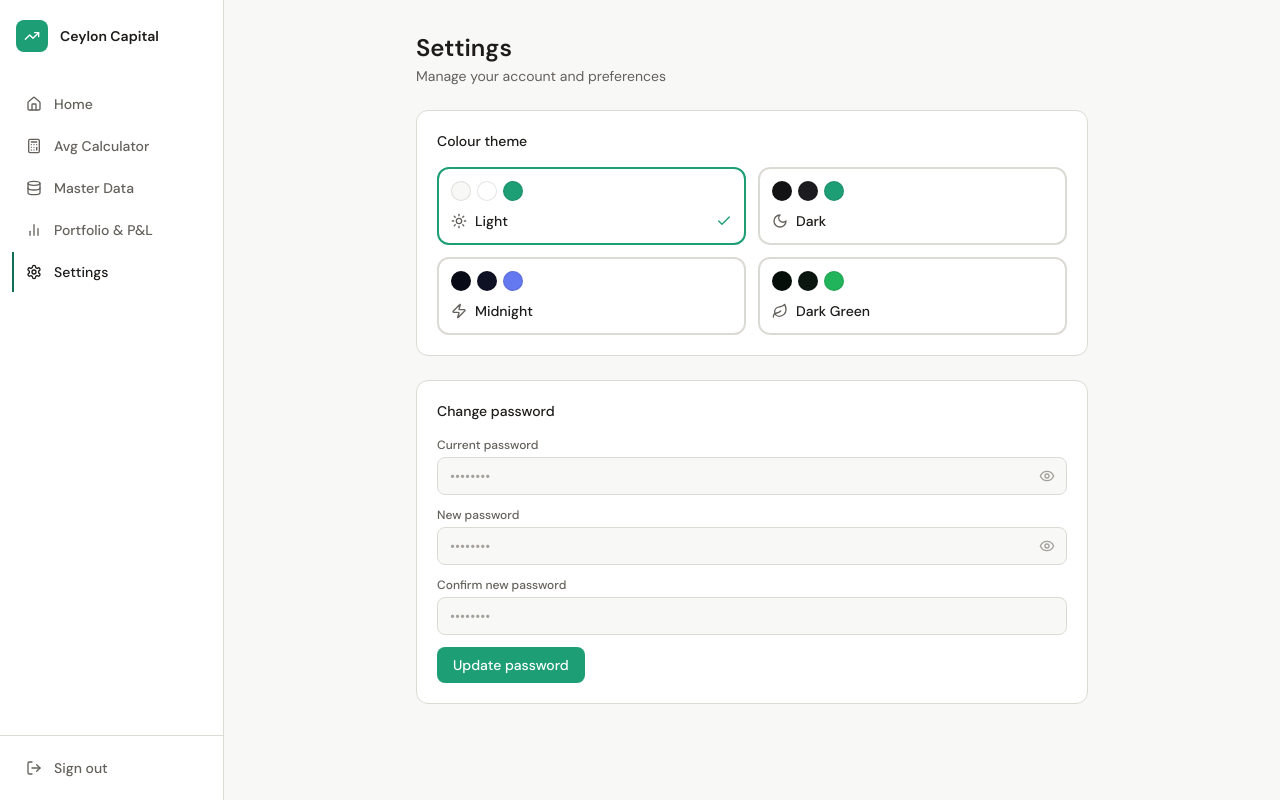
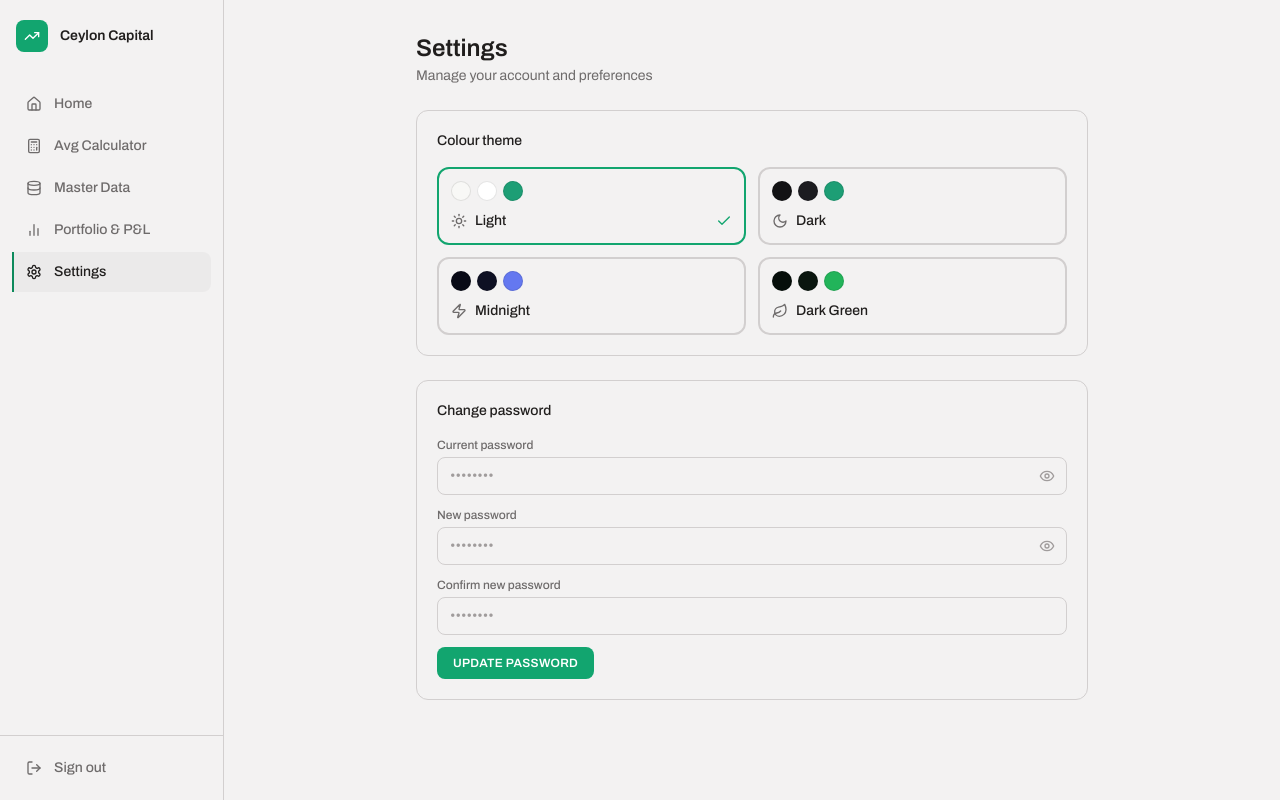
Before and after one commit to miyuru404/PortfolioManager, a Next.js app: page /settings in a window 1280 px wide. Built offline with nearby package versions, Linux system fonts and the light colour scheme; no server answers.

Commit message:
Update design tokens, typography and shared component styles

```diff
--- a/app/globals.css
+++ b/app/globals.css
@@ -3,17 +3,20 @@
 @tailwind utilities;
 
 :root {
-  --surface:        248 248 246;
-  --surface-raised: 255 255 255;
-  --surface-border: 220 218 212;
-  --ink:            30 28 26;
-  --ink-muted:      100 97 92;
-  --ink-faint:      165 162 156;
-  --brand-50:       236 252 244;
-  --brand-100:      158 225 203;
-  --brand-400:      29 158 117;
-  --brand-500:      15 110 86;
-  --brand-600:      8 80 65;
+  --font-sans: "Archivo";
+  --font-mono: "DM Mono";
+
+  --surface:        243 242 242;
+  --surface-raised: 243 242 242;
+  --surface-border: 210 207 207;
+  --ink:            32 30 29;
+  --ink-muted:      110 107 107;
+  --ink-faint:      160 156 156;
+  --brand-50:       234 250 241;
+  --brand-100:      201 240 220;
+  --brand-400:      18 165 111;
+  --brand-500:      13 138 92;
+  --brand-600:      7 107 71;
 }
 
 * { box-sizing: border-box; margin: 0; padding: 0; }
@@ -21,7 +24,7 @@
 body {
   background-color: rgb(var(--surface));
   color: rgb(var(--ink));
-  font-family: "DM Sans", "Geist", ui-sans-serif, system-ui, sans-serif;
+  font-family: "Archivo", ui-sans-serif, system-ui, sans-serif;
   -webkit-font-smoothing: antialiased;
 }
 
@@ -30,16 +33,21 @@ body {
     @apply bg-surface-raised border border-surface-border rounded-xl p-5 transition-colors;
   }
   .btn-primary {
-    @apply bg-brand-400 hover:bg-brand-500 text-white font-medium px-4 py-2 rounded-lg transition-colors text-sm;
+    @apply bg-brand-400 hover:bg-brand-500 text-white font-semibold px-4 py-2 rounded-lg transition-colors text-xs uppercase tracking-wide;
   }
   .btn-ghost {
-    @apply border border-surface-border hover:bg-surface text-ink-muted hover:text-ink font-medium px-4 py-2 rounded-lg transition-colors text-sm;
+    @apply border border-surface-border hover:bg-surface text-ink-muted hover:text-ink font-semibold px-4 py-2 rounded-lg transition-colors text-xs uppercase tracking-wide;
   }
   .input {
     @apply bg-surface border border-surface-border rounded-lg px-3 py-2 text-sm text-ink placeholder-ink-faint focus:outline-none focus:ring-2 focus:ring-brand-400/40 focus:border-brand-400 transition-colors w-full;
   }
   .label {
     @apply text-xs font-medium text-ink-muted mb-1 block;
+  }
+  /* Uppercase, tracked micro-label — the Revamp design's signature caption
+     style used for stat headings, table headers and hero eyebrows. */
+  .stat-label {
+    @apply text-[11px] font-semibold uppercase tracking-wider text-ink-faint;
   }
   .badge-up {
     @apply text-xs font-medium px-2 py-0.5 rounded-full bg-green-500/10 text-green-600 dark:text-green-400;
@@ -48,10 +56,10 @@ body {
     @apply text-xs font-medium px-2 py-0.5 rounded-full bg-red-500/10 text-red-500 dark:text-red-400;
   }
   .sidebar-link {
-    @apply flex items-center gap-3 px-3 py-2.5 text-sm font-medium text-ink-muted hover:text-ink transition-colors border-l-2 border-transparent;
+    @apply flex items-center gap-3 px-3 py-2.5 text-sm font-medium text-ink-muted hover:text-ink transition-colors border-l-2 border-transparent rounded-r-lg;
   }
   .sidebar-link.active {
-    @apply text-ink border-brand-500;
+    @apply text-ink border-brand-500 bg-black/[0.03] dark:bg-white/[0.05];
   }
 }
 
@@ -61,9 +69,11 @@ body {
   font-feature-settings: "tnum" 1;
 }
 
-/* Serif treatment for hero/statement-style numbers (Quiet Premium direction). */
-.font-hero {
-  font-family: "Source Serif 4", ui-serif, Georgia, serif;
+/* Bold display treatment for hero numerals and headings (Revamp direction). */
+.font-heading {
+  font-family: "Archivo", ui-sans-serif, system-ui, sans-serif;
+  font-weight: 800;
+  letter-spacing: -0.01em;
 }
 
 /* Scrollbar */
--- a/app/layout.tsx
+++ b/app/layout.tsx
@@ -12,7 +12,7 @@ export default function RootLayout({ children }: { children: React.ReactNode })
       <head>
         <link rel="preconnect" href="https://fonts.googleapis.com" />
         <link rel="preconnect" href="https://fonts.gstatic.com" crossOrigin="anonymous" />
-        <link href="https://fonts.googleapis.com/css2?family=DM+Sans:ital,opsz,wght@0,9..40,300;0,9..40,400;0,9..40,500;0,9..40,600;1,9..40,400&family=DM+Mono:wght@400;500&family=Source+Serif+4:opsz,wght@8..60,400;8..60,500&display=swap" rel="stylesheet" />
+        <link href="https://fonts.googleapis.com/css2?family=Archivo:ital,wght@0,400;0,500;0,600;0,700;0,800;1,500&family=DM+Mono:wght@400;500&display=swap" rel="stylesheet" />
       </head>
       <body>{children}</body>
     </html>
--- a/lib/themes.ts
+++ b/lib/themes.ts
@@ -1,31 +1,33 @@
 import type { Theme } from "@/types";
 
 export const themes: Record<Theme, Record<string, string>> = {
+  // "Revamp" palette: warm paper gray, flat hairline-divided surfaces, one
+  // confident green accent. Ported from the Ceylon Capital Revamp design.
   light: {
-    "--surface":        "248 248 246",
-    "--surface-raised": "255 255 255",
-    "--surface-border": "220 218 212",
-    "--ink":            "30 28 26",
-    "--ink-muted":      "100 97 92",
-    "--ink-faint":      "165 162 156",
-    "--brand-50":       "236 252 244",
-    "--brand-100":      "158 225 203",
-    "--brand-400":      "29 158 117",
-    "--brand-500":      "15 110 86",
-    "--brand-600":      "8 80 65",
+    "--surface":        "243 242 242",
+    "--surface-raised": "243 242 242",
+    "--surface-border": "210 207 207",
+    "--ink":            "32 30 29",
+    "--ink-muted":      "110 107 107",
+    "--ink-faint":      "160 156 156",
+    "--brand-50":       "234 250 241",
+    "--brand-100":      "201 240 220",
+    "--brand-400":      "18 165 111",
+    "--brand-500":      "13 138 92",
+    "--brand-600":      "7 107 71",
   },
   dark: {
-    "--surface":        "18 18 20",
-    "--surface-raised": "28 28 32",
-    "--surface-border": "50 48 55",
-    "--ink":            "235 233 228",
-    "--ink-muted":      "155 152 148",
-    "--ink-faint":      "80 78 75",
-    "--brand-50":       "15 50 38",
-    "--brand-100":      "20 80 60",
-    "--brand-400":      "29 158 117",
-    "--brand-500":      "77 195 155",
-    "--brand-600":      "130 220 185",
+    "--surface":        "20 20 20",
+    "--surface-raised": "20 20 20",
+    "--surface-border": "55 55 55",
+    "--ink":            "240 240 238",
+    "--ink-muted":      "165 163 163",
+    "--ink-faint":      "110 108 108",
+    "--brand-50":       "15 46 34",
+    "--brand-100":      "20 70 50",
+    "--brand-400":      "40 195 135",
+    "--brand-500":      "75 218 160",
+    "--brand-600":      "125 235 190",
   },
   midnight: {
     "--surface":        "8 10 22",
```
